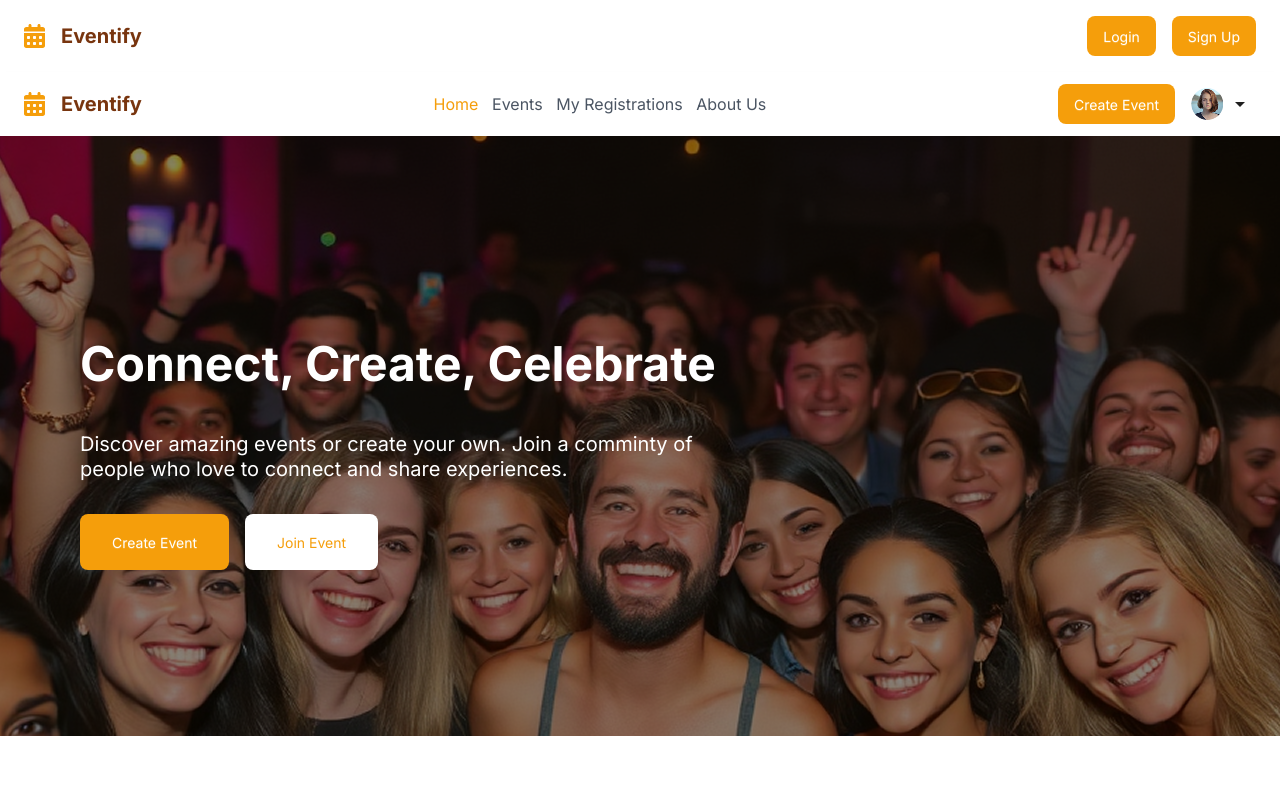
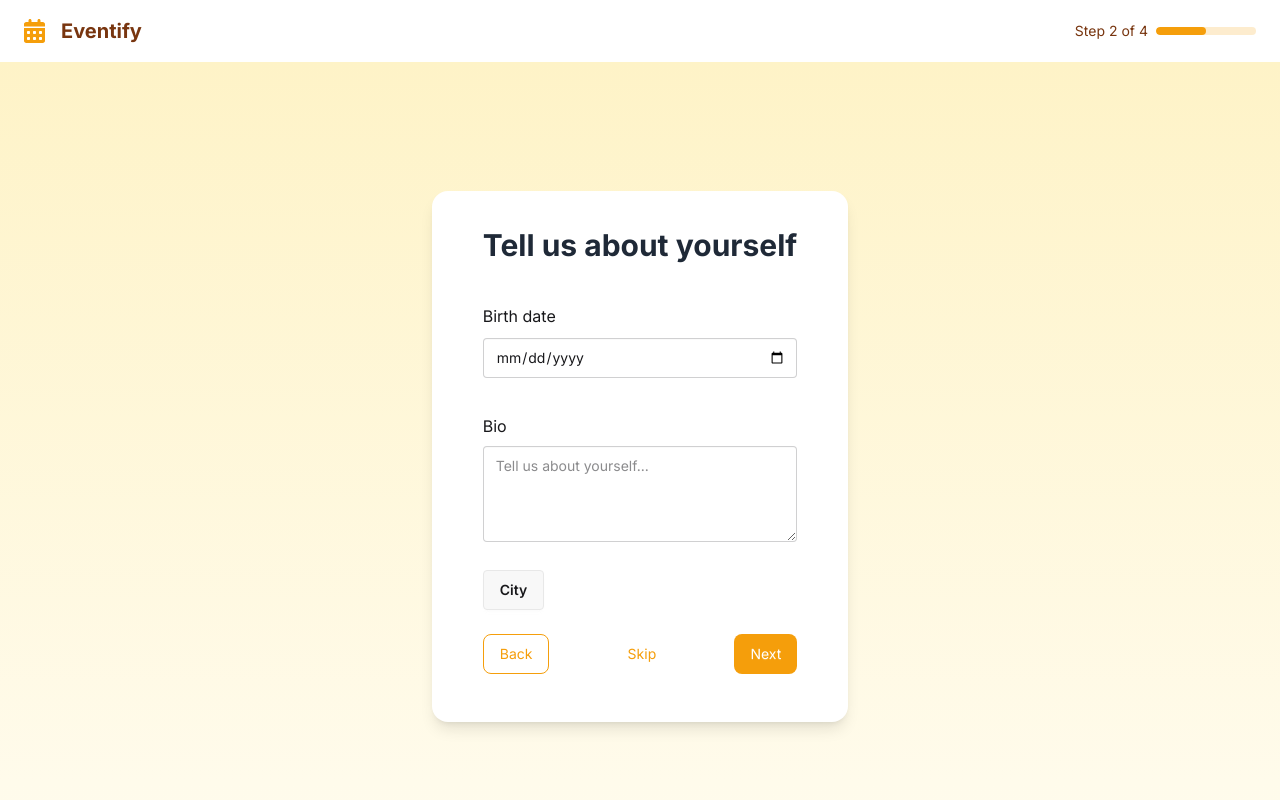
Before and after one commit to AusteId/eventify, a React app in the folder Client/: page / in a window 1280 px wide. Shown: the top 800 px of the page. Built offline with nearby package versions, Linux system fonts and the light colour scheme; the HTML template or start-up script is replaced by a standard one.

Commit message:
End About Registration Page component

```diff
--- a/Client/src/components/Button.jsx
+++ b/Client/src/components/Button.jsx
@@ -7,7 +7,8 @@ const Button = ({
   size = 'medium',
   background='bg-btn',
   textColor='text-white',
-  hoverColor='hover:bg-btn-hover'
+  hoverColor='hover:bg-btn-hover',
+  border = 'border-0'
 }) => {
   const sizes = {
     big: "h-[3.5rem] px-8",
@@ -19,7 +20,7 @@ const Button = ({
     <button
       type={type}
       onClick={onClick}
-      className={`${isFull ? 'w-full ' : ''} ${textColor} ${sizes[size]} ${background} text-4 not-italic font-[400] rounded-[0.5rem] btn btn-soft ${hoverColor} hover:shadow-[0_3px_10px_rgb(0,0,0,0.2)] border-0 `}
+      className={`${isFull ? 'w-full ' : ''} ${textColor} ${sizes[size]} ${background} ${border} text-4 not-italic font-[400] rounded-[0.5rem] btn btn-soft ${hoverColor} hover:shadow-[0_3px_10px_rgb(0,0,0,0.2)]  `}
     >
       {children}
     </button>
--- a/Client/src/components/Header/RegistrationHeader.jsx
+++ b/Client/src/components/Header/RegistrationHeader.jsx
@@ -18,7 +18,7 @@ const RegistrationHeader = () => {
             <h1 className="text-title text-heading-s font-[700]">Eventify</h1>
       </section>
       <section className="flex items-center gap-2 text-sm text-gray-600">
-        <StepIndicator step={50} totalSteps={100}/>
+        <StepIndicator step={2} totalSteps={4}/>
       </section>
     </header>
   );
--- a/Client/src/components/Main.jsx
+++ /dev/null
@@ -1,24 +0,0 @@
-import { Outlet } from "react-router";
-import Header from "./Header/Header";
-import NoSinginHeader from "./Header/NotSinginHeader";
-
-const Main = () => {
-
-  return (
-
-    <div className="flex justify-center flex-col ">
-      <div>
-        <Header />
-        <NoSinginHeader/>
-      </div>
-      <div>
-        <Outlet />
-      </div>
-      <div>
-
-      </div>
-    </div>
-  );
-};
-
-export default Main;
--- a/Client/src/components/MainLayout.jsx
+++ b/Client/src/components/MainLayout.jsx
@@ -1,14 +1,13 @@
 import { Outlet } from 'react-router';
-import Header from './Header/Header';
-import NoSignedInHeader from './Header/NotSignedInHeader';
+import RegistrationHeader from './Header/RegistrationHeader'
 import Footer from './Footer';
+import AboutRegistrationPage from './Registration/AboutRegistrationPage';
 
 const MainLayout = () => {
   return (
     <div className="h-full bg-gradient-to-b from-light-yellow via-light-yellow to-cream grid grid-rows-[auto_1fr_auto]">
-      <NoSignedInHeader />
-      <Header/>
-      <Outlet />
+      <RegistrationHeader/>
+      <AboutRegistrationPage/>
       <Footer />
     </div>
   );
--- a/Client/src/components/Registration/AboutRegistrationPage.jsx
+++ b/Client/src/components/Registration/AboutRegistrationPage.jsx
@@ -1,22 +1,66 @@
-import RegistrationHrader from "../Header/RegistrationHeader"
+import Button from '../Button';
 
 const AboutRegistrationPage = () => {
-    return(
+  return (
     <section className=" bg-gradient-to-b from-[#FEF3C7] via-[#FFFBEB] to-[#FFF] h-[90rem] flex justify-center items-start pt-[8.06rem]">
-            <section className=" w-[26rem] h-[30rem] pt-[2rem] px-[2rem] pb-[3rem] bg-white flex justify-center rounded-[1rem]  shadow-lg">
+      <section className=" w-[26rem]  pt-[2rem] px-[2rem] pb-[3rem] bg-white flex justify-center rounded-[1rem]  shadow-lg">
         <section className="flex flex-col gap-[1.5rem]">
-                    <h2 className="text-header-dark text-heading-l font-[700]">Tell us about yourself</h2>
+          <h2 className="text-header-dark text-heading-l font-[700]">
+            Tell us about yourself
+          </h2>
           <fieldset className="fieldset text-[1rem] ">
-                        <legend className="fieldset-legend font-[400]">Age</legend>
-                        <input type="text" className="input" placeholder="Enter you age" />
+            <section className=" flex gap-2">
+              <legend className="fieldset-legend font-[400]">Birth date</legend>
+            </section>
+            <input type="date" className="input" />
           </fieldset>
           <fieldset className="fieldset text-[1rem] ">
             <legend className="fieldset-legend font-[400]">Bio</legend>
-                    <textarea className="textarea h-24" placeholder="Tell us about yourself..."></textarea>
+            <textarea
+              className="textarea h-24"
+              placeholder="Tell us about yourself..."
+            ></textarea>
           </fieldset>
+          <div className="dropdown">
+            <div tabIndex={0} role="button" className="btn">
+              City
+            </div>
+            <ul
+              tabIndex={0}
+              className="dropdown-content menu bg-base-100 rounded-box z-1 w-52 p-2 shadow-sm"
+            >
+              <li>
+                <a>Item 1</a>
+              </li>
+              <li>
+                <a>Item 2</a>
+              </li>
+            </ul>
+          </div>
+          <section className=" flex justify-between w-[100%]">
+            <section className=" not-hover:">
+              <Button
+                background='bg-white'
+                textColor='text-btn'
+                border='border border-btn'
+              >Back</Button>
+            </section>
+            <section>
+                <Button
+                background='bg-white'
+                textColor='text-btn'
+                hoverColor='not-hover:hover'
+                >
+                Skip
+                </Button>
+            </section>
+            <section className="">
+              <Button>Next</Button>
             </section>
           </section>
         </section>
-    )
-}
+      </section>
+    </section>
+  );
+};
 export default AboutRegistrationPage;
```
Lines whose indentation alone changed are shown as unchanged.
